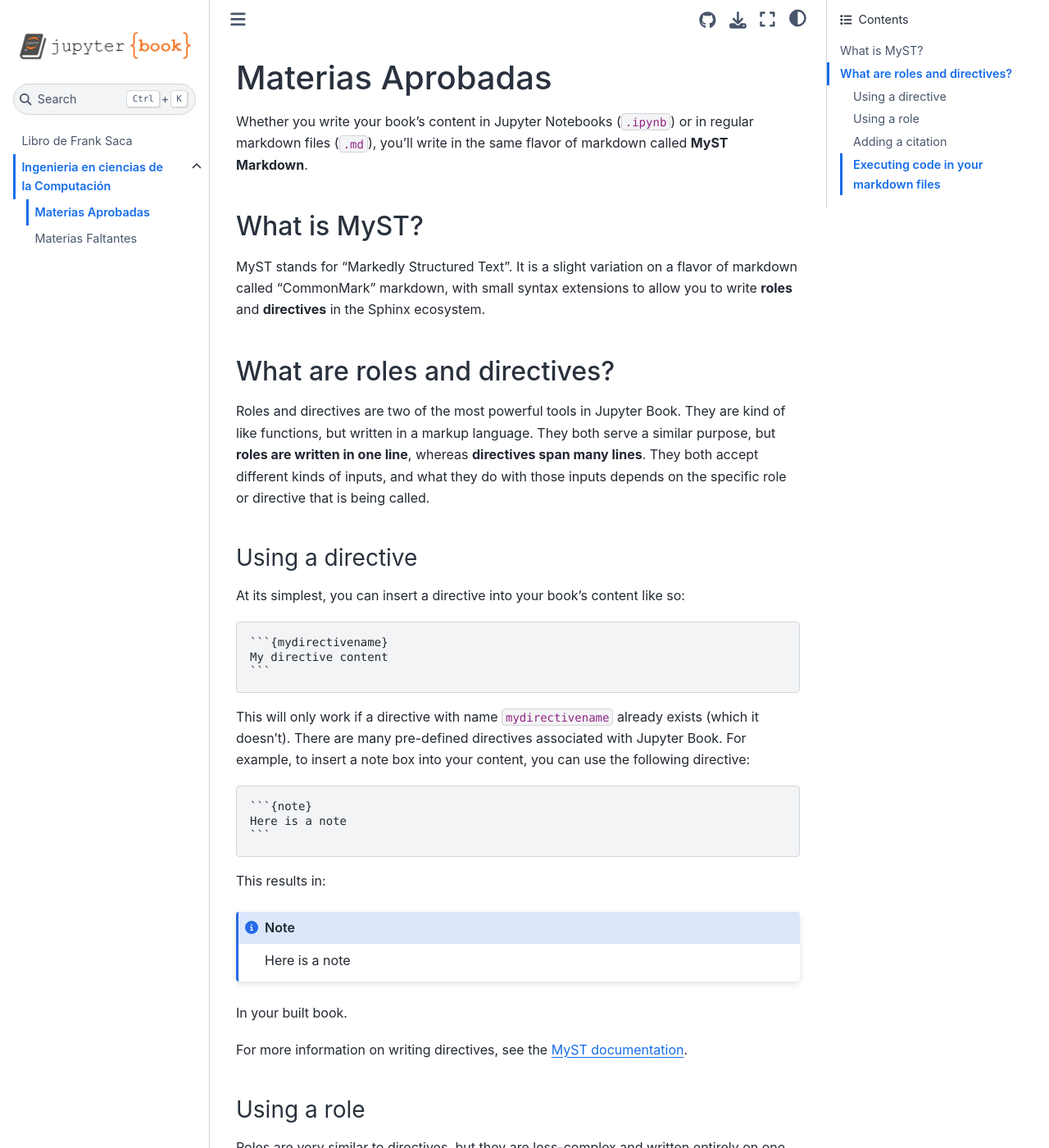
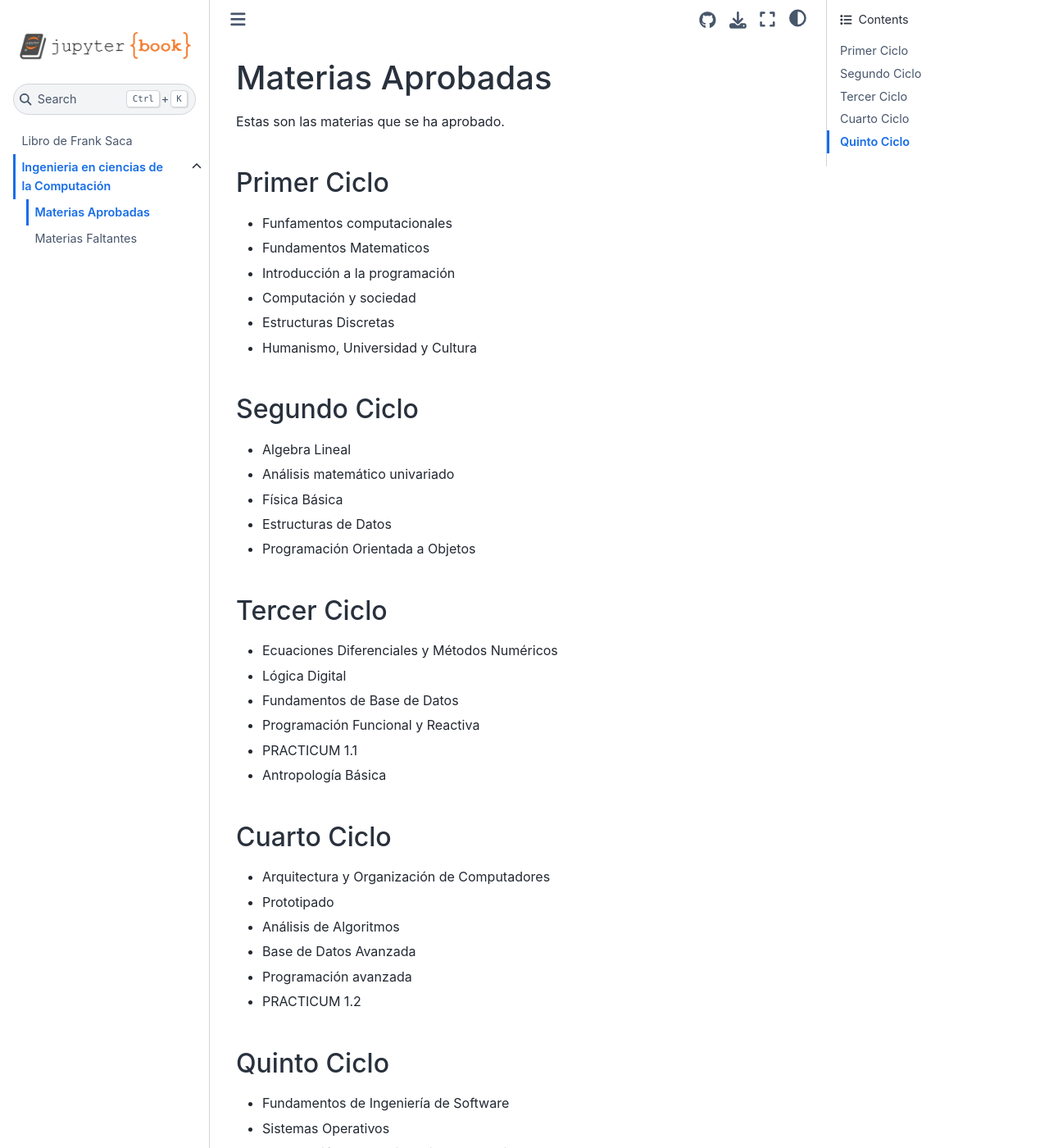
Before and after one commit to fjsaca2001/Proyecto01, a Jupyter Book: the page built from markdown.md, in a window 1280 px wide and 1400 px high. Shown: the whole window at 82% size. Built offline with Jupyter Book 1.0.4 settings and Sphinx 7.4.7 and the Sphinx Book theme 1.1.4, drawn with Linux system fonts in a browser that asks for light colours; cross-references to code outside the pages are shown as plain code; some of the changed text lies outside the part shown.

Commit message:
Proyecto Jupyter

`````diff
--- a/markdown.md
+++ b/markdown.md
@@ -1,125 +1,50 @@
 # Materias Aprobadas
 
-Whether you write your book's content in Jupyter Notebooks (`.ipynb`) or
-in regular markdown files (`.md`), you'll write in the same flavor of markdown
-called **MyST Markdown**.
+Estas son las materias que se ha aprobado.
 
-## What is MyST?
+## Primer Ciclo
 
-MyST stands for "Markedly Structured Text". It
-is a slight variation on a flavor of markdown called "CommonMark" markdown,
-with small syntax extensions to allow you to write **roles** and **directives**
-in the Sphinx ecosystem.
+- Funfamentos computacionales
+- Fundamentos Matematicos
+- Introducción a la programación
+- Computación y sociedad
+- Estructuras Discretas
+- Humanismo, Universidad y Cultura
 
-## What are roles and directives?
+## Segundo Ciclo
 
-Roles and directives are two of the most powerful tools in Jupyter Book. They
-are kind of like functions, but written in a markup language. They both
-serve a similar purpose, but **roles are written in one line**, whereas
-**directives span many lines**. They both accept different kinds of inputs,
-and what they do with those inputs depends on the specific role or directive
-that is being called.
+- Algebra Lineal
+- Análisis matemático univariado
+- Física Básica
+- Estructuras de Datos
+- Programación Orientada a Objetos
 
-### Using a directive
+## Tercer Ciclo
 
-At its simplest, you can insert a directive into your book's content like so:
+- Ecuaciones
+Diferenciales y
+Métodos Numéricos
+- Lógica Digital
+- Fundamentos de Base de Datos
+- Programación Funcional y Reactiva
+- PRACTICUM 1.1
+- Antropología Básica
 
-````
-```{mydirectivename}
-My directive content
-```
-````
+## Cuarto Ciclo
 
-This will only work if a directive with name `mydirectivename` already exists
-(which it doesn't). There are many pre-defined directives associated with
-Jupyter Book. For example, to insert a note box into your content, you can
-use the following directive:
+- Arquitectura y Organización de Computadores
+- Prototipado
+- Análisis de Algoritmos
+- Base de Datos Avanzada
+- Programación avanzada
+- PRACTICUM 1.2
 
-````
-```{note}
-Here is a note
-```
-````
+## Quinto Ciclo
 
-This results in:
-
-```{note}
-Here is a note
-```
-
-In your built book.
-
-For more information on writing directives, see the
-[MyST documentation](https://myst-parser.readthedocs.io/).
-
-
-### Using a role
-
-Roles are very similar to directives, but they are less-complex and written
-entirely on one line. You can insert a role into your book's content with
-this pattern:
-
-```
-Some content {rolename}`and here is my role's content!`
-```
-
-Again, roles will only work if `rolename` is a valid role's name. For example,
-the `doc` role can be used to refer to another page in your book. You can
-refer directly to another page by its relative path. For example, the
-role syntax `` {doc}`intro` `` will result in: {doc}`intro`.
-
-For more information on writing roles, see the
-[MyST documentation](https://myst-parser.readthedocs.io/).
-
-
-### Adding a citation
-
-You can also cite references that are stored in a `bibtex` file. For example,
-the following syntax: `` {cite}`holdgraf_evidence_2014` `` will render like
-this: {cite}`holdgraf_evidence_2014`.
-
-Moreoever, you can insert a bibliography into your page with this syntax:
-The `{bibliography}` directive must be used for all the `{cite}` roles to
-render properly.
-For example, if the references for your book are stored in `references.bib`,
-then the bibliography is inserted with:
-
-````
-```{bibliography}
-```
-````
-
-Resulting in a rendered bibliography that looks like:
-
-```{bibliography}
-```
-
-
-### Executing code in your markdown files
-
-If you'd like to include computational content inside these markdown files,
-you can use MyST Markdown to define cells that will be executed when your
-book is built. Jupyter Book uses *jupytext* to do this.
-
-First, add Jupytext metadata to the file. For example, to add Jupytext metadata
-to this markdown page, run this command:
-
-```
-jupyter-book myst init markdown.md
-```
-
-Once a markdown file has Jupytext metadata in it, you can add the following
-directive to run the code at build time:
-
-````
-```{code-cell}
-print("Here is some code to execute")
-```
-````
-
-When your book is built, the contents of any `{code-cell}` blocks will be
-executed with your default Jupyter kernel, and their outputs will be displayed
-in-line with the rest of your content.
-
-For more information about executing computational content with Jupyter Book,
-see [The MyST-NB documentation](https://myst-nb.readthedocs.io/).
+- Fundamentos de Ingeniería de Software
+- Sistemas Operativos
+- Introducción a la Inteligencia de Negocios
+- Ingeniería Web
+- Estadística y Probabilidad
+- Ética y Moral
+- PRACTICUM 2.1
`````
Also changed, not shown: notebooks.ipynb.
